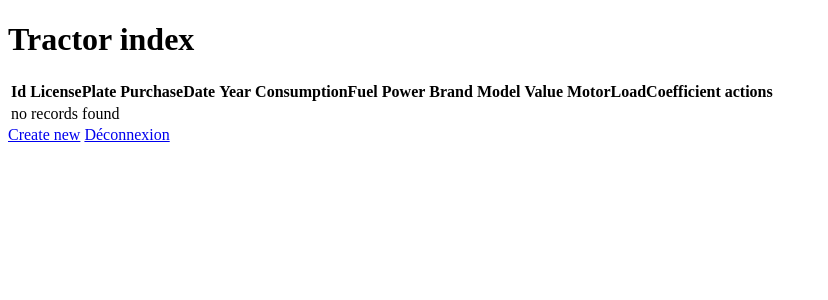
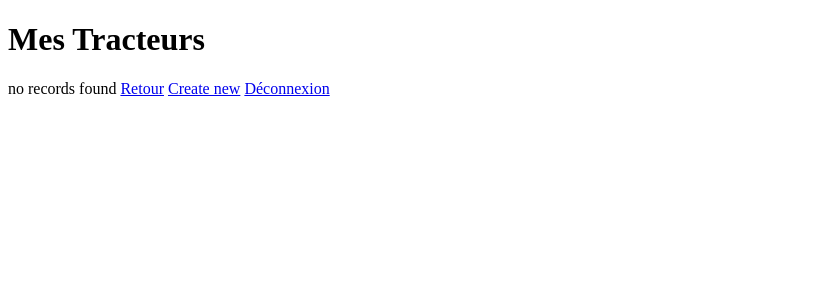
Before and after one commit to WildCodeSchool/reims-php-2009-hackathon-wizifarm-calc, a Symfony app: template templates/tractor/index.html.twig in a window 1280 px wide. Shown: the top 300 px of the page, without its empty margins (0-828 px from the left). Run offline with Twig, Linux system fonts and the light colour scheme; the template is opened without the code that fills it, so the values that code supplies are empty; some libraries are stand-ins or nearby versions.

Commit message:
fix : update templates

```diff
--- a/templates/tractor/_form.html.twig
+++ b/templates/tractor/_form.html.twig
@@ -1,4 +1,6 @@
 {{ form_start(form) }}
+    <div class="row">
     {{ form_widget(form) }}
+    </div>
     <button class="btn">{{ button_label|default('Save') }}</button>
 {{ form_end(form) }}
--- a/templates/tractor/index.html.twig
+++ b/templates/tractor/index.html.twig
@@ -1,53 +1,30 @@
 {% extends 'base.html.twig' %}
 
-{% block title %}Tractor index{% endblock %}
+{% block title %}Mes Tracteurs{% endblock %}
 
 {% block body %}
-    <h1>Tractor index</h1>
+    <h1>Mes Tracteurs</h1>
 
-    <table class="table">
-        <thead>
-            <tr>
-                <th>Id</th>
-                <th>LicensePlate</th>
-                <th>PurchaseDate</th>
-                <th>Year</th>
-                <th>ConsumptionFuel</th>
-                <th>Power</th>
-                <th>Brand</th>
-                <th>Model</th>
-                <th>Value</th>
-                <th>MotorLoadCoefficient</th>
-                <th>actions</th>
-            </tr>
-        </thead>
-        <tbody>
+
         {% for tractor in tractors %}
             <img src="{{ tractor.image }}">
-            <tr>
-                <td>{{ tractor.id }}</td>
-                <td>{{ tractor.licensePlate }}</td>
-                <td>{{ tractor.purchaseDate }}</td>
-                <td>{{ tractor.year }}</td>
-                <td>{{ tractor.consumptionFuel }}</td>
-                <td>{{ tractor.power }}</td>
-                <td>{{ tractor.brand }}</td>
-                <td>{{ tractor.model }}</td>
-                <td>{{ tractor.value }}</td>
-                <td>{{ tractor.motorLoadCoefficient }}</td>
-                <td>
-                    <a href="{{ path('tractor_show', {'id': tractor.id}) }}">show</a>
-                    <a href="{{ path('tractor_edit', {'id': tractor.id}) }}">edit</a>
-                </td>
-            </tr>
+            <h3> Marque : {{ tractor.brand }}</h3>
+            <p> Modéle : {{ tractor.model }}</p>
+            <p> Immatriculation : {{ tractor.licensePlate }} </p>
+            <p> Année : {{ tractor.year }} </p>
+            <p> Coût estimé : {{ tractor.cost }} € / heures </p>
+            <a href="{{ path('tractor_show', {'id': tractor.id}) }}">Plus d'infos</a>
+            <a href="{{ path('tractor_edit', {'id': tractor.id}) }}">Modifier</a>
         {% else %}
             <tr>
                 <td colspan="11">no records found</td>
             </tr>
         {% endfor %}
-        </tbody>
-    </table>
+    <a href="{{ path('licence_plate') }}">Retour</a>
+    <a href="{{ path('tractor_new') }}">Create new</a>
 
-    <a href="{{ path('tractor_new') }}">Create new</a>
+
+
+
     <a href="{{ path('app_logout') }}">Déconnexion</a>
 {% endblock %}
```
Also changed, not shown: templates/tractor/show.html.twig (+17 -20 lines).
